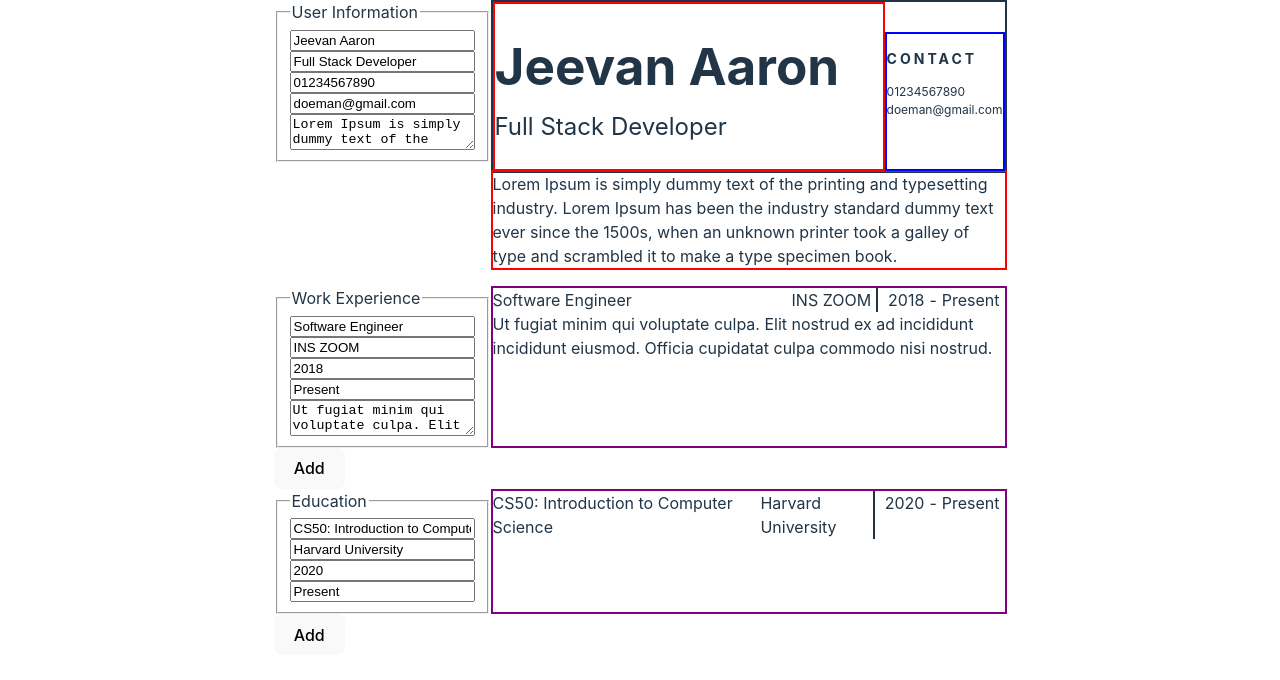
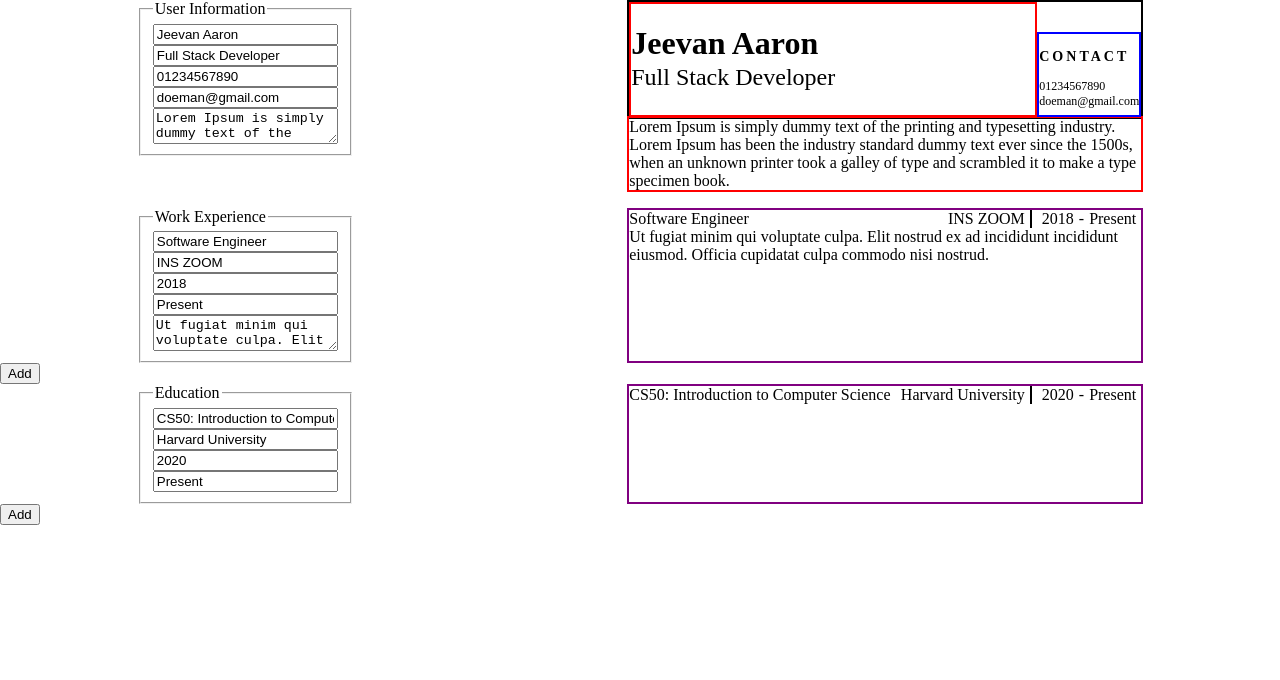
Before and after one commit to aaronsww/cv-application, a React (Vite) app: page / in a window 1280 px wide. Shown: the top 680 px of the page. Built offline with nearby package versions, Linux system fonts and the light colour scheme.

Commit message:
refcator: removed default styling

```diff
--- a/src/index.css
+++ b/src/index.css
@@ -1,63 +1,4 @@
-:root {
-  font-family: Inter, system-ui, Avenir, Helvetica, Arial, sans-serif;
-  line-height: 1.5;
-  font-weight: 400;
-  font-synthesis: none;
-  text-rendering: optimizeLegibility;
-  -webkit-font-smoothing: antialiased;
-  -moz-osx-font-smoothing: grayscale;
-  -webkit-text-size-adjust: 100%;
-}
-
-a {
-  font-weight: 500;
-  color: #646cff;
-  text-decoration: inherit;
-}
-a:hover {
-  color: #535bf2;
-}
 
 body {
   margin: 0;
-
-  place-items: center;
-  min-width: 320px;
-  min-height: 100vh;
 }
-
-h1 {
-  font-size: 3.2em;
-  line-height: 1.1;
-}
-
-button {
-  border-radius: 8px;
-  border: 1px solid transparent;
-  padding: 0.6em 1.2em;
-  font-size: 1em;
-  font-weight: 500;
-  font-family: inherit;
-  cursor: pointer;
-  transition: border-color 0.25s;
-}
-button:hover {
-  border-color: #646cff;
-}
-button:focus,
-button:focus-visible {
-  outline: 4px auto -webkit-focus-ring-color;
-}
-
-@media (prefers-color-scheme: light) {
-  :root {
-    color: #213547;
-    background-color: #ffffff;
-  }
-  a:hover {
-    color: #747bff;
-  }
-  button {
-    background-color: #f9f9f9;
-  }
-}
```
